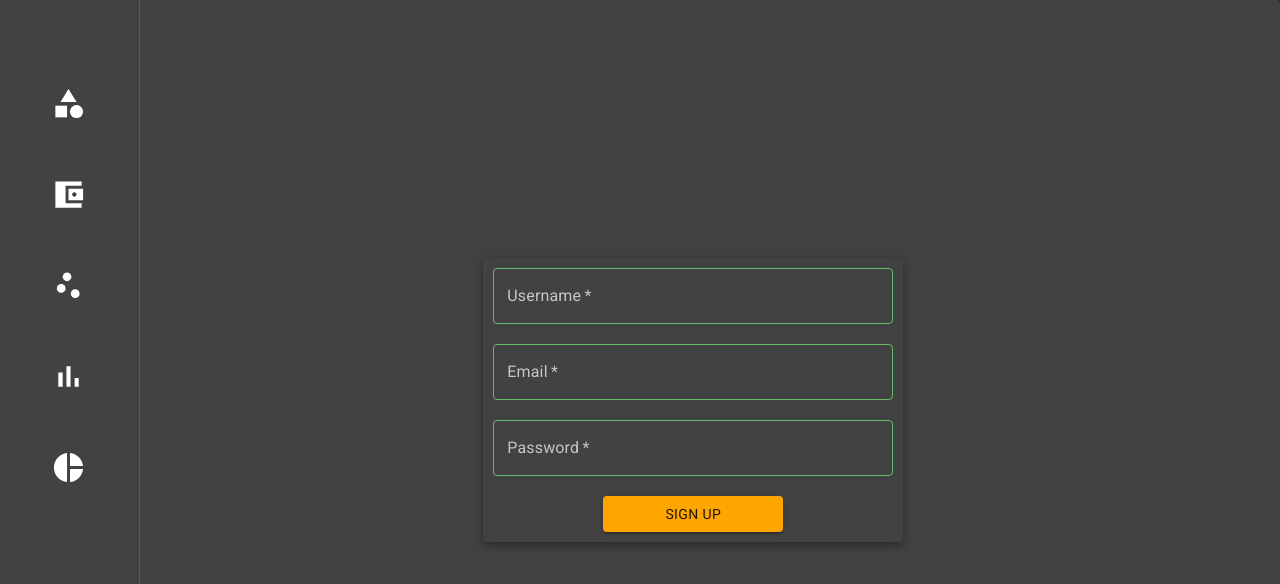
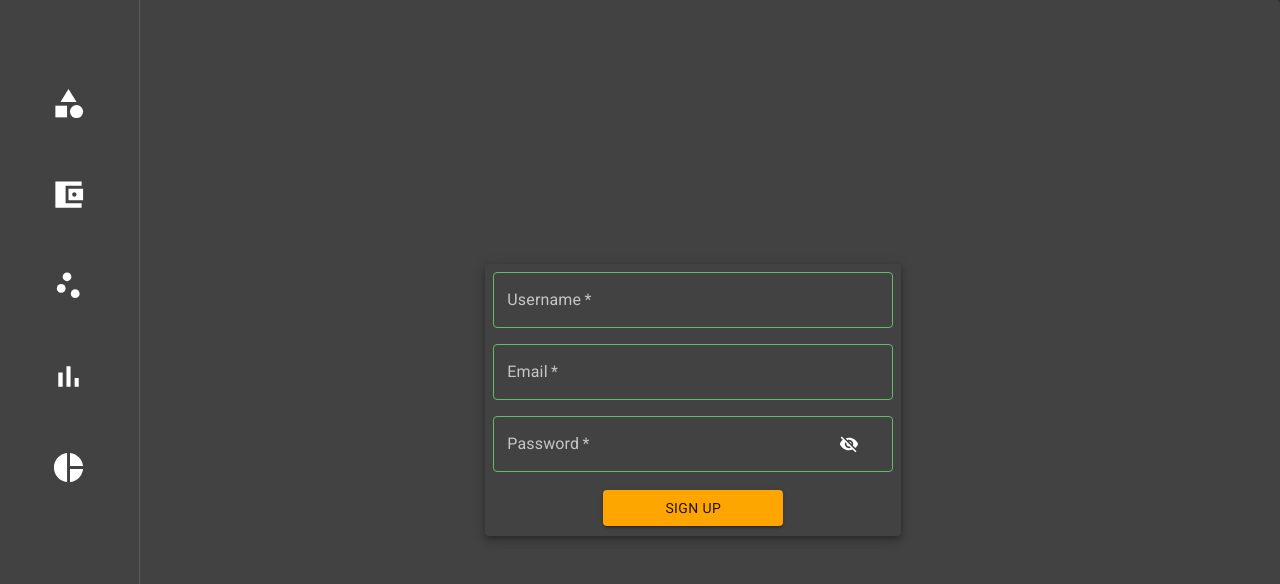
Before and after one commit to mycok/Traxpence-client, a React (Create React App) app: page /signup in a window 1280 px wide. Shown: the top 584 px of the page. Built offline with nearby package versions, Linux system fonts and the light colour scheme.

Commit message:
feat: user registration and input validation & error handling
- add auth validation
- add input error handling

```diff
--- a/src/components/auth/AuthForm.tsx
+++ b/src/components/auth/AuthForm.tsx
@@ -1,14 +1,17 @@
 import React from 'react';
-import { TextField, Paper, Button } from '@material-ui/core';
+import {
+  TextField, Paper, Button, InputAdornment, IconButton,
+} from '@material-ui/core';
 import { makeStyles, createStyles } from '@material-ui/core/styles';
+import { grey } from '@material-ui/core/colors';
+import {
+  VisibilityOff, Visibility, CheckCircle,
+} from '@material-ui/icons';
 
 const useStyles = makeStyles((theme) => createStyles({
   root: {
     '& label.Mui-focused': {
-      color: theme.palette.primary.main,
-    },
-    '& .MuiInput-underline:after': {
-      borderBottomColor: theme.palette.primary.main,
+      color: grey[200],
     },
     '& .MuiOutlinedInput-root': {
       '& fieldset': {
@@ -29,7 +32,7 @@ const useStyles = makeStyles((theme) => createStyles({
     alignItems: 'center',
   },
   textField: {
-    margin: 10,
+    margin: theme.spacing(1),
     width: 400,
   },
   submitButton: {
@@ -44,14 +47,20 @@ type FormComponentProps = {
   username?: string,
   email: string,
   password: string,
+  inputError: {[field: string]: boolean},
   handleOnChange(event: any): void,
   handleOnSubmit(event: React.FormEvent<HTMLFormElement>): void,
 }
 
 function Form({
-  elevation, fields, username, email, password, handleOnChange, handleOnSubmit,
+  elevation, fields, username, email, password, inputError, handleOnChange, handleOnSubmit,
 }: FormComponentProps) {
   const classes = useStyles();
+  const [visible, setVisibility] = React.useState(false);
+
+  function toggleVisibility() {
+    setVisibility(!visible);
+  }
 
   return (
     <form
@@ -69,7 +78,15 @@ function Form({
               className={classes.textField}
               variant="outlined"
               label="Username"
+              placeholder="user1"
               value={username}
+              InputProps={{
+                endAdornment: (
+                  <InputAdornment position="end">
+                    { inputError?.username && <CheckCircle color="primary" fontSize="small" />}
+                  </InputAdornment>
+                ),
+              }}
               onChange={handleOnChange}
             />
           )
@@ -81,17 +98,43 @@ function Form({
           variant="outlined"
           className={classes.textField}
           label="Email"
+          placeholder="user1@somemailprovider.com"
+          autoComplete="username"
           value={email}
+          InputProps={{
+            name: 'username',
+            endAdornment: (
+              <InputAdornment position="end">
+                { inputError?.email && <CheckCircle color="primary" fontSize="small" />}
+              </InputAdornment>
+            ),
+          }}
           onChange={handleOnChange}
         />
         <TextField
           id="password"
           required
-          type="password"
+          type={visible ? 'text' : 'password'}
           variant="outlined"
           className={classes.textField}
           label="Password"
+          placeholder="passwOrd#99"
+          autoComplete="current-password"
           value={password}
+          InputProps={{
+            endAdornment: (
+              <>
+                <InputAdornment position="end">
+                  <IconButton onClick={toggleVisibility}>
+                    {visible ? <Visibility fontSize="small" /> : <VisibilityOff fontSize="small" />}
+                  </IconButton>
+                </InputAdornment>
+                <InputAdornment position="end">
+                  { inputError?.password && <CheckCircle color="primary" fontSize="small" />}
+                </InputAdornment>
+              </>
+            ),
+          }}
           onChange={handleOnChange}
         />
         <Button
--- a/src/components/auth/Signin.tsx
+++ b/src/components/auth/Signin.tsx
@@ -17,14 +17,11 @@ type SigninProps = {
     history: any
 }
 
-type Action = {
-    type: string,
-    payload: any
-}
-
 const initialState = {
   email: '',
   password: '',
+  inputError: {},
+  serverError: null,
 };
 
 function Signin({ elevation, history }: SigninProps) {
@@ -46,7 +43,7 @@ function Signin({ elevation, history }: SigninProps) {
           history.push('/expenses');
         });
       })
-      .catch((err) => console.log('errrrrrrrr', err));
+      .catch((err) => dispatch({ type: 'SET_SERVER_ERROR', payload: err }));
   }
 
   return (
@@ -56,6 +53,7 @@ function Signin({ elevation, history }: SigninProps) {
         fields={2}
         email={signinState?.email}
         password={signinState?.password}
+        inputError={signinState.inputError}
         handleOnChange={handleOnChange}
         handleOnSubmit={handleSignin}
       />
--- a/src/components/user/Signup.tsx
+++ b/src/components/user/Signup.tsx
@@ -4,6 +4,7 @@ import { createStyles, makeStyles } from '@material-ui/core/styles';
 import Form from '../auth/AuthForm';
 import { authReducer } from '../../utils/authReducer';
 import { signup, authenticate } from '../../api/auth';
+import { emailRegex, passwordRegex, usernameLength } from '../../utils/authValidation';
 
 const useStyles = makeStyles(() => createStyles({
   root: {
@@ -22,6 +23,8 @@ const initialState = {
   username: '',
   email: '',
   password: '',
+  inputError: {},
+  serverError: null,
 };
 
 function Signup({ elevation, history, setShowUserIcon }: SignupProps) {
@@ -30,8 +33,23 @@ function Signup({ elevation, history, setShowUserIcon }: SignupProps) {
 
   function handleOnChange(event: React.ChangeEvent<HTMLInputElement>) {
     const { target: { id, value } } = event;
+    const inputErr:{[s: string]: any} = {};
 
-    dispatch({ type: 'ON_CHANGE', payload: { id, value } });
+    switch (id) {
+      case 'username':
+        inputErr.username = usernameLength(value);
+        break;
+      case 'email':
+        inputErr.email = emailRegex(value);
+        break;
+      case 'password':
+        inputErr.password = passwordRegex(value);
+        break;
+      default:
+        break;
+    }
+
+    dispatch({ type: 'ON_CHANGE', payload: { id, value, inputErr } });
   }
 
   async function handleSignup(e: React.FormEvent) {
@@ -45,12 +63,12 @@ function Signup({ elevation, history, setShowUserIcon }: SignupProps) {
             history.push('/profile');
           });
         } else {
-          // set server-error state error and display it as helper text
-          console.log('db-error', resp);
+          // dispatch server-error state error and display it as helper text
+          dispatch({ type: 'SET_SERVER_ERROR', payload: resp });
         }
       })
-      // set server-error state error and display it as helper text
-      .catch((err) => console.log('errrrrrrrr', err));
+      // dispatch server-error state error and display it as helper text
+      .catch((err) => dispatch({ type: 'SET_SERVER_ERROR', payload: err }));
   }
 
   return (
@@ -61,6 +79,7 @@ function Signup({ elevation, history, setShowUserIcon }: SignupProps) {
         username={signupState?.username}
         email={signupState?.email}
         password={signupState?.password}
+        inputError={signupState.inputError}
         handleOnChange={handleOnChange}
         handleOnSubmit={handleSignup}
       />
--- a/src/utils/authReducer.ts
+++ b/src/utils/authReducer.ts
@@ -6,22 +6,14 @@ type Action = {
 export function authReducer(initialState: any, action: Action) {
   switch (action.type) {
     case 'ON_CHANGE': {
-      const { id, value } = action.payload;
+      const { id, value, inputErr } = action.payload;
 
-      return { ...initialState, [id]: value };
+      return { ...initialState, [id]: value, inputError: inputErr };
     }
-    case 'TOGGLE_PASSWORD_VISIBILITY':
-      return {
-        ...initialState,
-        isPasswordVisible: action.payload,
-      };
-    case 'CHECK_INPUT_VALUES':
-      return {
-        ...initialState,
-        areValuesProvided: action.payload,
-      };
     case 'SET_INPUT_ERRORS':
       return { ...initialState, inputErrors: action.payload };
+    case 'SET_SERVER_ERROR':
+      return { ...initialState, serverError: action.payload };
     default:
       return initialState;
   }
--- /dev/null
+++ b/src/utils/authValidation.ts
@@ -0,0 +1,11 @@
+export const emailRegex = (email: string) => {
+  const re = /^(([^<>()\[\]\\.,;:\s@"]+(\.[^<>()\[\]\\.,;:\s@"]+)*)|(".+"))@((\[[0-9]{1,3}\.[0-9]{1,3}\.[0-9]{1,3}\.[0-9]{1,3}])|(([a-zA-Z\-0-9]+\.)+[a-zA-Z]{2,}))$/;
+  return re.test(email);
+};
+
+export const passwordRegex = (password: string) => {
+  const re = /^(?=.*[a-z])(?=.*[A-Z])(?=.*[0-9])(?=.*[!@#\$%\^&\*])(?=.{8,})/;
+  return re.test(password);
+};
+
+export const usernameLength = (username: string) => username.length >= 3;
```
Also changed, not shown: .eslintrc.json.
